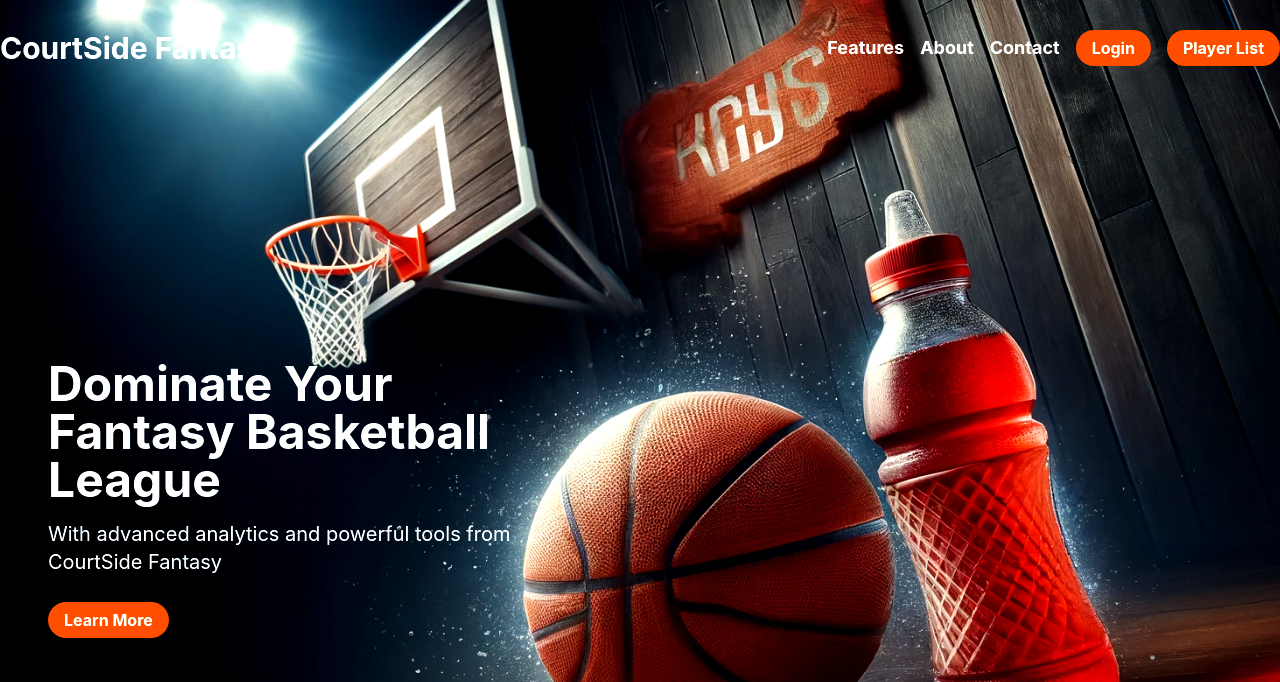
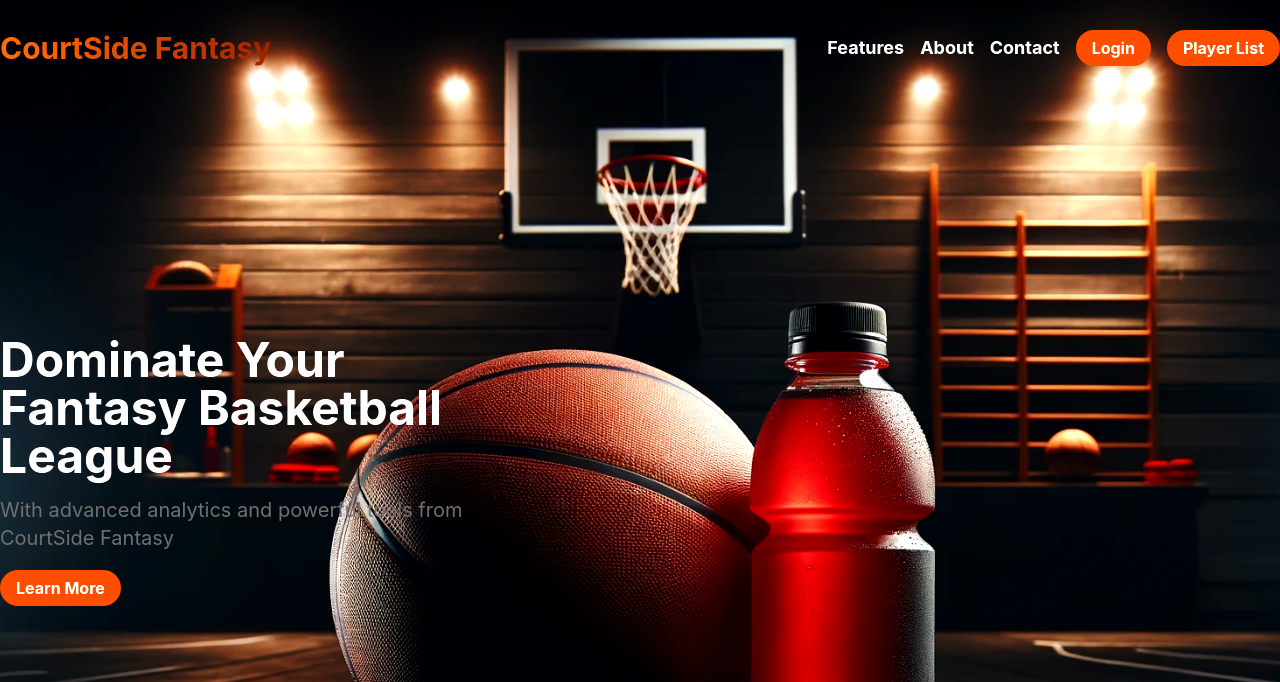
Before and after one commit to FrankS-2024/Courtside-Fantasy, a React (Create React App) app in the folder frontend/: page / in a window 1280 px wide. Shown: the top 682 px of the page. Built offline with nearby package versions, Linux system fonts and the light colour scheme.

Commit message:
Starting the algo

```diff
--- a/frontend/src/components/LandingPage.jsx
+++ b/frontend/src/components/LandingPage.jsx
@@ -15,7 +15,7 @@ const LandingPage = () => {
                     {/* Header */}
                     <header className="h-24">
                         <div className="container mx-auto flex justify-between items-center h-full">
-                            <h1 className="text-3xl text-white font-bold">CourtSide Fantasy</h1>
+                            <h1 className="text-3xl bg-gradient-to-r from-orange-500 to-orange-800 text-transparent bg-clip-text font-bold">CourtSide Fantasy</h1>
                             <nav>
                                 <a href="#features" className="ml-4 text-lg text-white font-bold hover:text-gray-300 transition-colors duration-300">Features</a>
                                 <a href="#about" className="ml-4 text-lg text-white font-bold hover:text-gray-300 transition-colors duration-300">About</a>
@@ -27,11 +27,11 @@ const LandingPage = () => {
                     </header>
 
                     {/* Hero Section */}
-                    <section className="text-left h-screen flex items-center bg-cover bg-center">
-                        <div className="container mx-auto pl-12">
+                    <section className="text-left h-screen flex items-center bg-cover bg-center pr-16 pb-14">
+                        <div className="container mx-auto ">
                             <div className="max-w-lg">
                                 <h2 className="text-5xl text-white font-bold mb-4 fade-in">Dominate Your Fantasy Basketball League</h2>
-                                <p className="text-xl text-white mb-8 fade-in">With advanced analytics and powerful tools from CourtSide Fantasy</p>
+                                <p className="text-xl text-neutral-500 mb-6 fade-in">With advanced analytics and powerful tools from CourtSide Fantasy</p>
                                 <a href="#features" className="bg-orange-600 hover:bg-orange-900 text-white font-bold py-2 px-4 rounded-full transition-transform duration-300 transform hover:scale-105">
                                     Learn More
                                 </a>
@@ -53,7 +53,7 @@ const LandingPage = () => {
                             best team
                          </span>
                     </h3>
-                    <div className="flex flex-wrap mt-10 lg:mt-20 justify-center">
+                    <div className="flex flex-wrap mt-10 lg:mt-20 justify-center pr-4">
                         <div className="w-full sm:w-1/2 lg:w-1/3 mb-6">
                             <div className="flex">
                                 <div
@@ -157,7 +157,7 @@ const LandingPage = () => {
                             league.
                         </p>
                         <button
-                            className="bg-orange-600 text-white py-2 px-4 rounded-full hover:bg-orange-700 transition duration-300">
+                            className="bg-orange-600 text-white py-2 px-4 rounded-full hover:bg-orange-700 font-bold transition duration-300">
                             Get Started
                         </button>
                     </div>
--- a/frontend/tailwind.config.js
+++ b/frontend/tailwind.config.js
@@ -6,7 +6,7 @@ module.exports = {
   theme: {
     extend: {
       backgroundImage: theme => ({
-        'custom-bg': "url('/public/images/realistic ball.png')",
+        'custom-bg': "url('/public/images/new ball.png')",
       })
     },
   },
```
Also changed, not shown: frontend/public/images/new ball.png (added), 1 other file (tests, documents, lock files or other folders).
